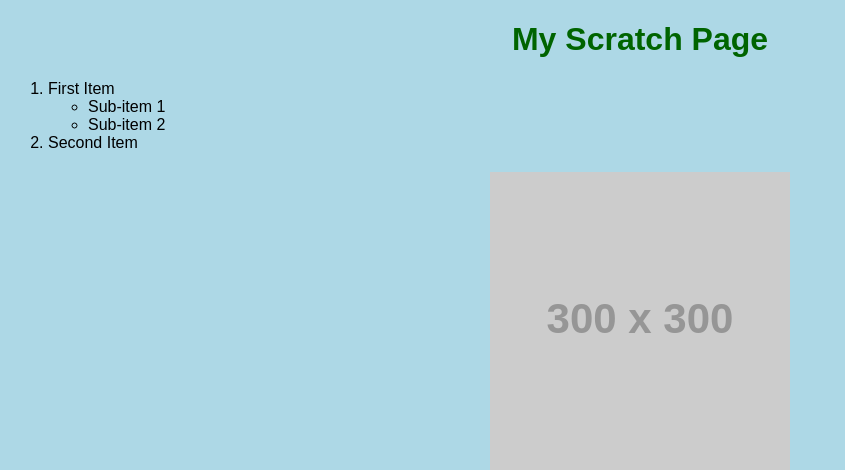
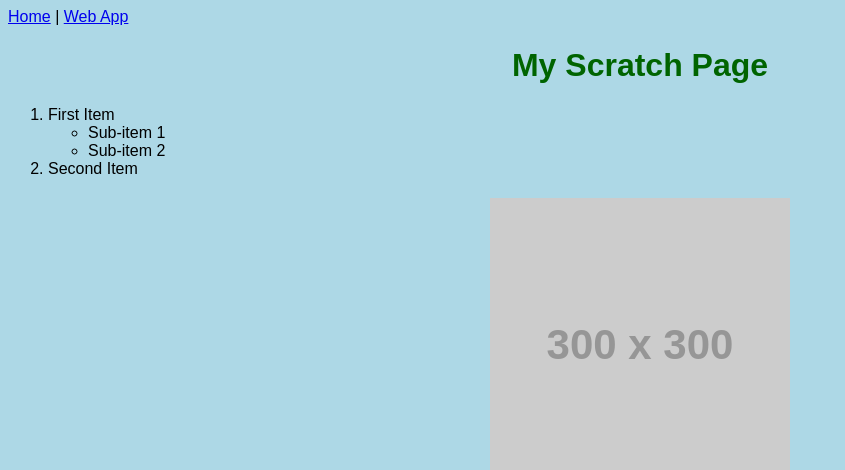
Before and after one commit to samnerdin/MyWebProject, a plain HTML site: page scratch.html in a window 1280 px wide. Shown: the top 470 px of the page, without its empty margins (0-845 px from the left). Drawn offline with Linux system fonts and the light colour scheme; placeholder pictures from the web are drawn by us.

Commit message:
Update scratch.html

```diff
--- a/scratch.html
+++ b/scratch.html
@@ -1,3 +1,7 @@
+<nav>
+  <a href="index.html">Home</a> |
+  <a href="webapp.html">Web App</a>
+</nav>
 <!DOCTYPE html>
 <html lang="en">
 <head>
```
